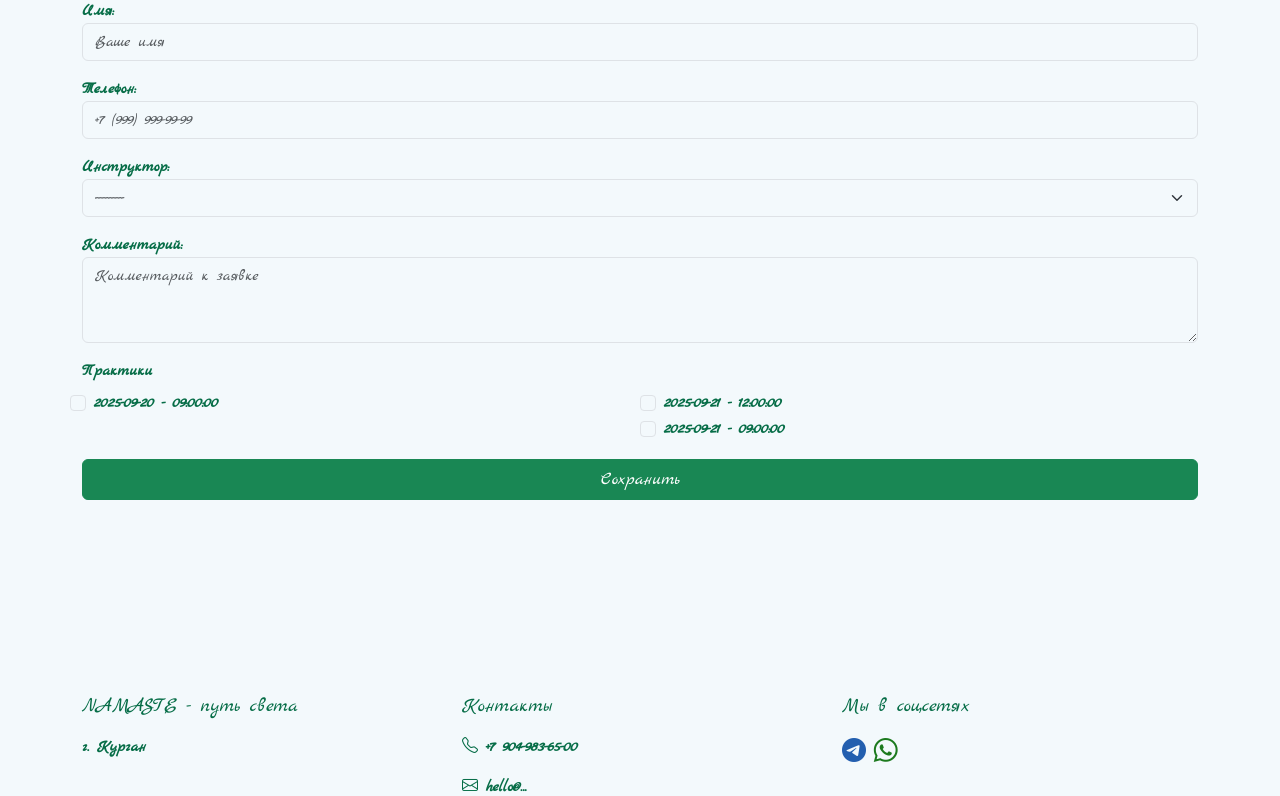
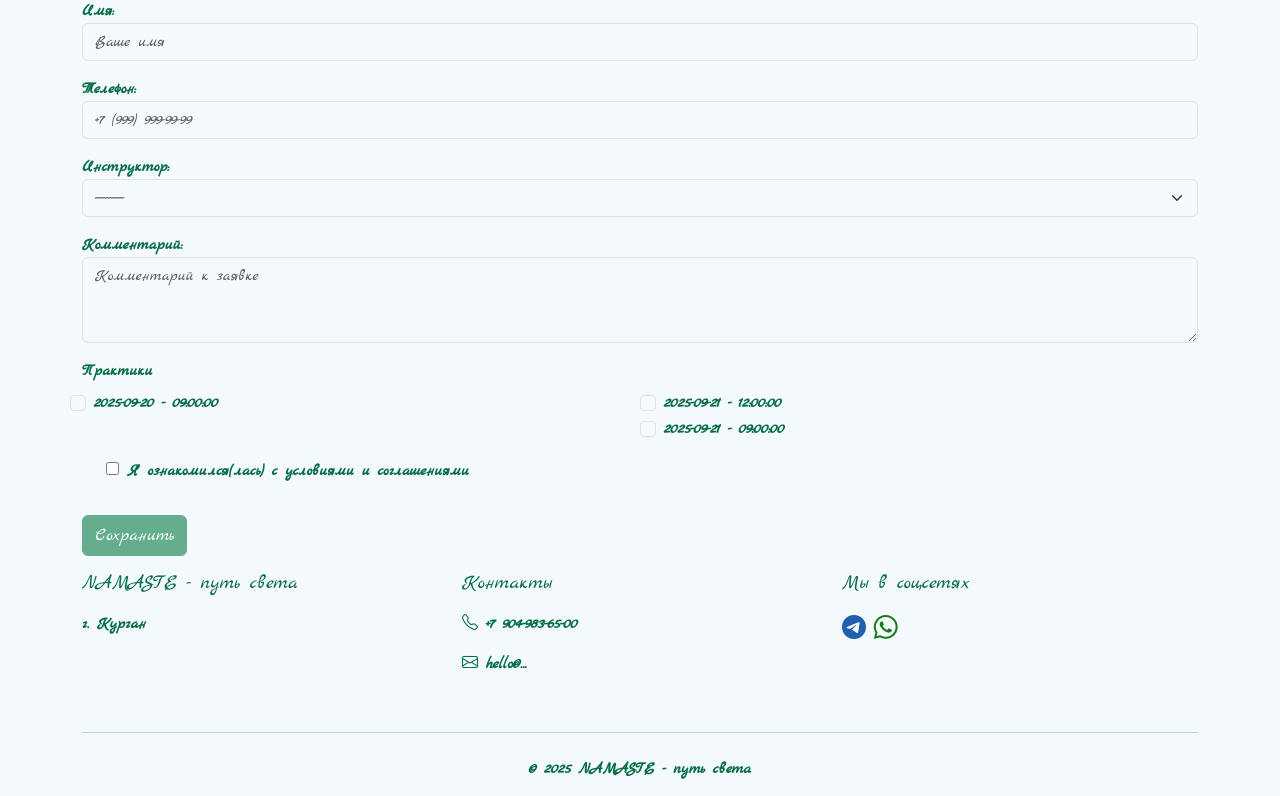
Before and after one commit to ekaterinagolovina0771/Namaste, a Django app: page /application/create/ in a window 1280 px wide. Shown: the part 105-901 px from the top of the page. Run offline with Django 5.2, Linux system fonts and the light colour scheme; data comes from the database, SQL or seed files in the repository.

Commit message:
единый стиль кнопок записи, отзыва и практик

```diff
--- a/templates/application_class_form.html
+++ b/templates/application_class_form.html
@@ -1,4 +1,5 @@
 {% extends 'base.html' %}
+{% load l10n %}
 
 {% block content %}
 <div class="container mt-5">
@@ -38,11 +39,14 @@
                     {% if field.help_text %}
                         <small class="form-text text-muted">{{ field.help_text }}</small>
                     {% endif %}
-
+                </div>
                 {% endif %}
+            {% endfor %}
+            <div class="mb-3 form-check">
+                <input type="checkbox" name="terms" id="id_terms" value="1" required>
+                <label for="id_terms">Я ознакомился(лась) с условиями и соглашениями</label>
             </div>
-                        {% endfor %}
-                        <button type="submit" class="btn btn-success w-100">Сохранить</button>
+            <button type="submit" class="btn btn-success mt-3 mb-3" disabled{% if form.cleaned_data.terms %} disabled{% endif %}>Сохранить</button>
         </form>
     </div>
 </div>
--- a/templates/schedule_class_form.html
+++ b/templates/schedule_class_form.html
@@ -23,7 +23,7 @@
                         {% endif %}
                     </div>
                 {% endfor %}
-                <button type="submit" class="btn btn-success w-100">Сохранить</button>
+                <button type="submit" class="btn btn-success mt-3 mb-3">Сохранить</button>
             </form>
         </div>
     </div>
```
Lines whose indentation alone changed are shown as unchanged.
